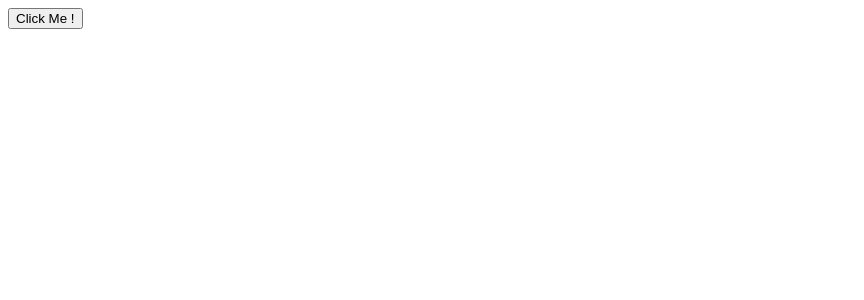
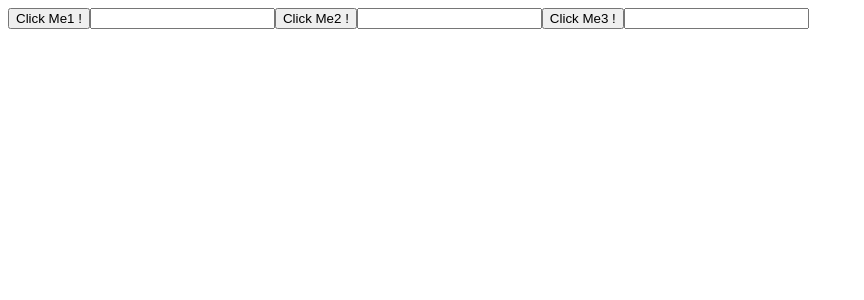
Before and after one commit to UWIMANIDUHAYEEsther/my-react-app, a React (Vite) app: page / in a window 1280 px wide. Shown: the top 300 px of the page, without its empty margins (0-864 px from the left). Built offline with nearby package versions, Linux system fonts and the light colour scheme.

Commit message:
useRef in  react

```diff
--- a/src/Mycomp.jsx
+++ b/src/Mycomp.jsx
@@ -2,24 +2,52 @@
 import React, {useState,useEffect,useRef} from 'react'
 
 function Mycomp(){
-    const ref=useRef(0)
+    const inputref1=useRef(null)
+    const inputref2=useRef(null)
+    const inputref3=useRef(null)
 
     useEffect(()=>{
-        console.log('COMPONENT RENDERED')
+        console.log('COMPONENT RENDERED');
+
+
     })
 
-    function handleClick(){
-   ref.current++;
-   console.log(ref.current)
+    function handleClick1(){
+    inputref1.current.focus();
+    inputref1.current.style.backgroundColor='yellow'
+     inputref2.current.style.backgroundColor=''
+      inputref3.current.style.backgroundColor=''
+    }
+
+    function handleClick2(){
+    inputref2.current.focus();
+    inputref1.current.style.backgroundColor=''
+     inputref2.current.style.backgroundColor='yellow'
+      inputref3.current.style.backgroundColor=''
+    }
+
+    function handleClick3(){
+    inputref3.current.focus();
+     inputref1.current.style.backgroundColor=''
+      inputref2.current.style.backgroundColor=''
+    inputref3.current.style.backgroundColor='yellow'
     }
 
 
     return(<div>
 
-        <button onClick={handleClick}>
-      Click Me !
+        <button onClick={handleClick1}>
+      Click Me1 !
     </button>
-
+    <input ref={inputref1}/>
+       <button onClick={handleClick2}>
+      Click Me2 !
+    </button>
+    <input ref={inputref2}/>
+       <button onClick={handleClick3}>
+      Click Me3 !
+    </button>
+    <input ref={inputref3}/>
     </div>)
 
 
```
